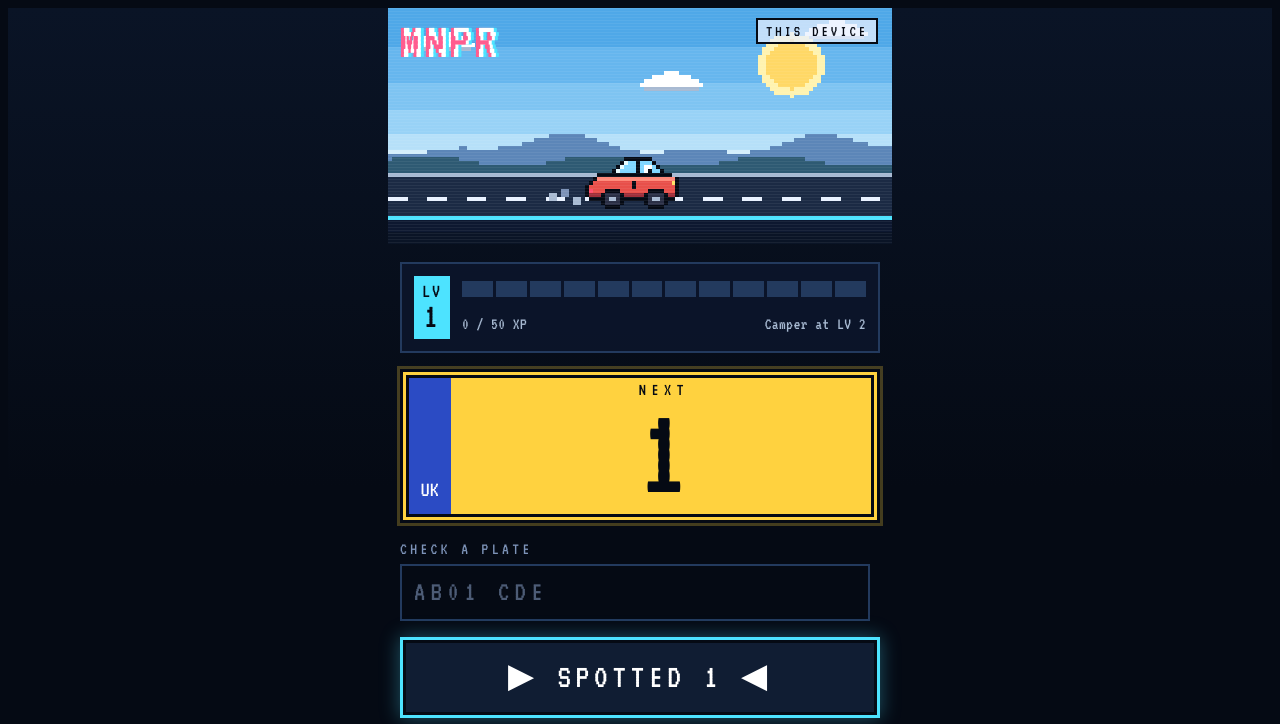
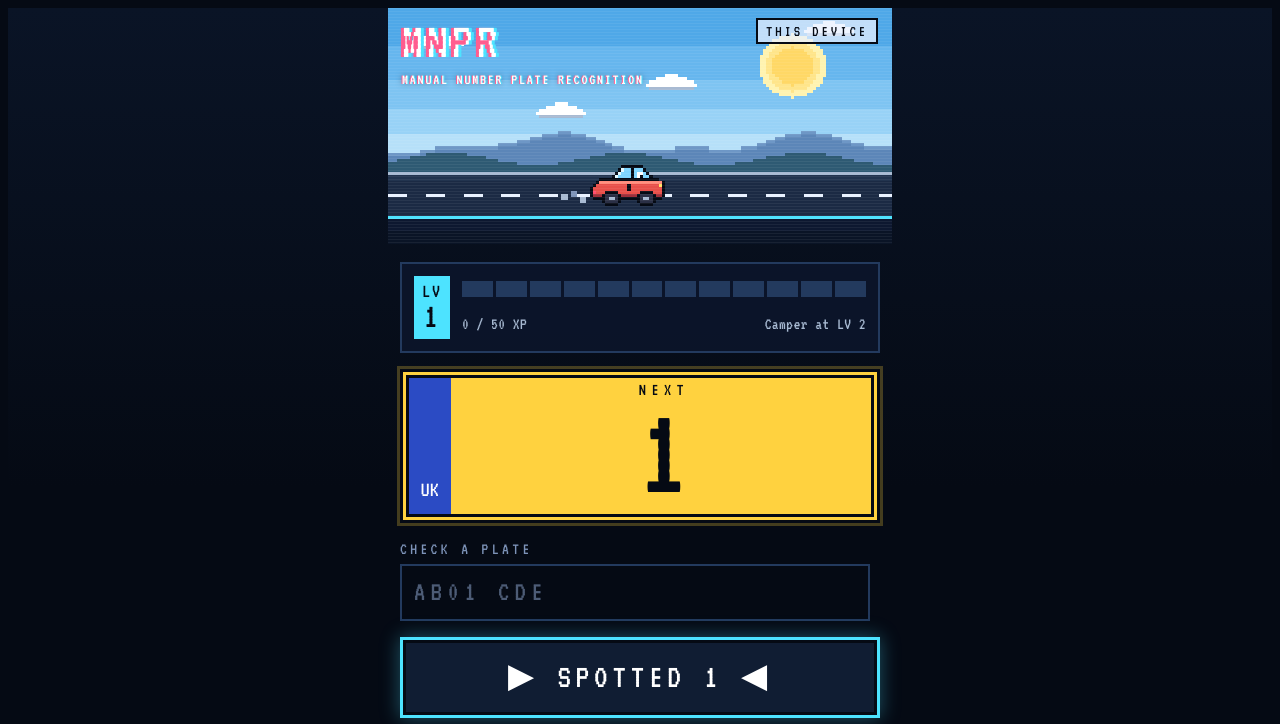
Before and after one commit to Tidework/MNPR, a plain HTML site: page index.html in a window 1280 px wide. Shown: the top 724 px of the page. Drawn offline with Linux system fonts and the light colour scheme.

Commit message:
Finer pixels and a tagline under the logo
Draw the road scene at 160 x 75 instead of 128 x 60, and the map at
2 screen pixels per map pixel instead of 3, so the pixel art is a
little sharper. Add "Manual Number Plate Recognition" under the logo.

Co-Authored-By: Claude Opus 5.5 <noreply@anthropic.com>
Claude-Session: https://claude.ai/code/session_01RkDayXFbQkxPzhVgSSw9Aj

```diff
--- a/index.html
+++ b/index.html
@@ -51,13 +51,15 @@
 
   /* ---- Scene ---- */
   .scene { position: relative; margin-inline: calc(-1 * max(12px, env(safe-area-inset-left, 0px))); }
-  .scene canvas { display: block; width: 100%; aspect-ratio: 128 / 60; image-rendering: pixelated; }
+  .scene canvas { display: block; width: 100%; aspect-ratio: 160 / 75; image-rendering: pixelated; }
   .scanlines { position: absolute; inset: 0; pointer-events: none; background: repeating-linear-gradient(to bottom, rgb(255 255 255 / 0.06) 0 1px, transparent 1px 3px); }
-  .hud { position: absolute; inset: 10px 14px auto 14px; display: flex; justify-content: space-between; align-items: flex-start; gap: 10px; }
+  .hud { position: absolute; inset: 10px 14px auto 14px; display: flex; justify-content: space-between; align-items: flex-start; flex-wrap: wrap; gap: 6px 10px; }
   .logo { position: relative; margin: 0; font: 400 52px/0.9 var(--font); letter-spacing: 0.08em; color: #fff; text-shadow: -3px 0 var(--pink), 3px 0 var(--cyan); }
   .logo::after { content: attr(data-text); position: absolute; left: 0; top: 0; color: transparent; text-shadow: -3px 0 var(--pink); clip-path: inset(40% 0 35% 0); animation: glitch 4s steps(1) infinite; }
   @keyframes glitch { 0%, 92%, 100% { transform: none; } 93% { transform: translateX(4px); } 95% { transform: translateX(-3px); } 97% { transform: translateX(2px); } }
-  .mode { font-size: 16px; letter-spacing: 0.18em; color: var(--abyss); background: rgb(232 241 255 / 0.75); padding: 2px 8px; border: 2px solid var(--abyss); }
+  .tagline { position: relative; flex-basis: 100%; font-size: 15px; letter-spacing: 0.12em; text-transform: uppercase; color: #fff; text-shadow: -1px 0 var(--pink), 1px 0 var(--cyan), 0 0 6px rgb(5 10 20 / 0.5); animation: flicker 5s steps(1) infinite; }
+  @keyframes flicker { 0%, 40%, 44%, 100% { opacity: 1; transform: none; } 41% { opacity: 0.4; transform: translateX(2px); } 43% { opacity: 0.8; transform: translateX(-1px); } }
+  .mode { flex: none; font-size: 16px; letter-spacing: 0.18em; color: var(--abyss); background: rgb(232 241 255 / 0.75); padding: 2px 8px; border: 2px solid var(--abyss); }
 
   /* ---- Frames, buttons, text ---- */
   .frame { background: var(--panel); border: 3px solid var(--cyan); box-shadow: inset 0 0 0 3px var(--abyss), 0 0 14px rgb(77 227 255 / 0.25); padding: 14px; }
@@ -222,11 +224,12 @@
 
 <div class="app">
   <header class="scene">
-    <canvas id="scene" width="128" height="60" aria-label="Your car on the road"></canvas>
+    <canvas id="scene" width="160" height="75" aria-label="Your car on the road"></canvas>
     <div class="scanlines"></div>
     <div class="hud">
       <h1 class="logo" data-text="MNPR">MNPR</h1>
       <span class="mode" id="mode">THIS DEVICE</span>
+      <div class="tagline">Manual Number Plate Recognition</div>
     </div>
   </header>
 
@@ -638,14 +641,14 @@ async function namesFor(ids) {
   return out;
 }
 
-// ---- The scene: sky, hills, road and your car, drawn at 128 × 60 pixels ----
+// ---- The scene: sky, hills, road and your car, drawn at 160 × 75 pixels ----
 
 const scene = (() => {
   const c = $("scene"), g = c.getContext("2d");
-  const SW = 128, SH = 60;
-  const clouds = [{ x: 10, y: 6, v: 0.06 }, { x: 70, y: 16, v: 0.1 }, { x: 108, y: 3, v: 0.04 }];
+  const SW = 160, HZ = 52; // width, horizon
+  const clouds = [{ x: 12, y: 8, v: 0.06 }, { x: 88, y: 21, v: 0.1 }, { x: 134, y: 4, v: 0.04 }, { x: 52, y: 30, v: 0.08 }];
   const cloud = spriteCanvas(CLOUD, PAINTS.white);
-  let carImg = null, t = 0, carX = 50, drive = null, puffs = [];
+  let carImg = null, t = 0, carX = 64, drive = null, puffs = [];
   const still = matchMedia("(prefers-reduced-motion: reduce)").matches;
 
   function circle(cx, cy, r, col) {
@@ -653,31 +656,33 @@ const scene = (() => {
     for (let y = -r; y <= r; y++) { const w = Math.round(Math.sqrt(r * r - y * y)); g.fillRect(cx - w, cy + y, w * 2 + 1, 1); }
   }
   function draw() {
-    [[0, "#4FA8E8"], [10, "#66B6EE"], [19, "#7EC4F2"], [26, "#98D2F6"], [32, "#B6E0F9"], [36, "#D4EEFC"]].forEach(([y, col], i, a) => {
-      g.fillStyle = col; g.fillRect(0, y, SW, (a[i + 1] ? a[i + 1][0] : 42) - y);
+    [[0, "#4FA8E8"], [12, "#66B6EE"], [23, "#7EC4F2"], [32, "#98D2F6"], [40, "#B6E0F9"], [46, "#D4EEFC"]].forEach(([y, col], i, a) => {
+      g.fillStyle = col; g.fillRect(0, y, SW, (a[i + 1] ? a[i + 1][0] : HZ) - y);
     });
-    circle(102, 14, 8, "#FFF3B0"); circle(102, 14, 6, "#FFD866");
+    circle(128, 18, 10, "#FFF3B0"); circle(128, 18, 8, "#FFE58A"); circle(128, 18, 6, "#FFD866");
     clouds.forEach(k => g.drawImage(cloud, Math.round(k.x), k.y));
     for (let x = 0; x < SW; x++) {
       const u = x + t * 0.15;
-      const hFar = Math.round(35 + 2 * Math.sin(u / 11) + Math.sin(u / 5));
-      g.fillStyle = "#5C86B8"; g.fillRect(x, hFar, 1, 42 - hFar);
+      const hFar = Math.round(HZ - 9 + 2.5 * Math.sin(u / 13) + 1.2 * Math.sin(u / 6));
+      g.fillStyle = "#5C86B8"; g.fillRect(x, hFar, 1, HZ - hFar);
+      g.fillStyle = "#6E97C6"; g.fillRect(x, hFar, 1, 1);
       const v = x + t * 0.4;
-      const hNear = Math.round(39 + 1.5 * Math.sin(v / 7));
-      g.fillStyle = "#2E5A73"; g.fillRect(x, hNear, 1, 42 - hNear);
+      const hNear = Math.round(HZ - 4 + 2 * Math.sin(v / 9));
+      g.fillStyle = "#2E5A73"; g.fillRect(x, hNear, 1, HZ - hNear);
     }
-    g.fillStyle = "#A8BAD2"; g.fillRect(0, 42, SW, 1);
-    g.fillStyle = "#1B2A44"; g.fillRect(0, 43, SW, 10);
+    g.fillStyle = "#A8BAD2"; g.fillRect(0, HZ, SW, 1);
+    g.fillStyle = "#1B2A44"; g.fillRect(0, HZ + 1, SW, 13);
+    g.fillStyle = "#22344F"; g.fillRect(0, HZ + 1, SW, 2);
     g.fillStyle = "#E8F1FF";
-    const off = Math.floor(t * 1.5) % 10;
-    for (let x = -off; x < SW; x += 10) g.fillRect(x, 48, 5, 1);
-    g.fillStyle = "#4DE3FF"; g.fillRect(0, 53, SW, 1);
-    g.fillStyle = "#0D1830"; g.fillRect(0, 54, SW, 3);
-    g.fillStyle = "#0A1426"; g.fillRect(0, 57, SW, 3);
+    const off = Math.floor(t * 1.8) % 12;
+    for (let x = -off; x < SW; x += 12) g.fillRect(x, HZ + 7, 6, 1);
+    g.fillStyle = "#4DE3FF"; g.fillRect(0, HZ + 14, SW, 1);
+    g.fillStyle = "#0D1830"; g.fillRect(0, HZ + 15, SW, 4);
+    g.fillStyle = "#0A1426"; g.fillRect(0, HZ + 19, SW, 4);
     puffs.forEach(p => { g.fillStyle = p.c; g.fillRect(Math.round(p.x), Math.round(p.y), 2, 2); });
     if (carImg) {
       const bob = (Math.floor(t / 3) % 2) && !drive ? 1 : 0;
-      g.drawImage(carImg, Math.round(carX), 51 - carImg.height - bob);
+      g.drawImage(carImg, Math.round(carX), HZ + 11 - carImg.height - bob);
     }
   }
   function step() {
@@ -685,11 +690,11 @@ const scene = (() => {
     clouds.forEach(k => { k.x -= k.v; if (k.x < -18) k.x = SW + 2; });
     if (drive) {
       drive.f++;
-      if (drive.f < 18) carX += drive.f * 0.5;
-      else if (drive.f === 18) carX = -40;
-      else { carX += Math.max(0.5, (50 - carX) * 0.15); if (carX >= 49.5) { carX = 50; drive = null; } }
+      if (drive.f < 20) carX += drive.f * 0.55;
+      else if (drive.f === 20) carX = -40;
+      else { carX += Math.max(0.5, (64 - carX) * 0.15); if (carX >= 63.5) { carX = 64; drive = null; } }
     }
-    if (t % 4 === 0 && carImg) puffs.push({ x: carX - 2, y: 48 - (t % 8 ? 0 : 1), c: t % 8 ? "#A8BAD2" : "#7D93B8", life: 10 });
+    if (t % 4 === 0 && carImg) puffs.push({ x: carX - 2, y: HZ + 8 - (t % 8 ? 0 : 1), c: t % 8 ? "#A8BAD2" : "#7D93B8", life: 12 });
     puffs = puffs.filter(p => (p.x -= 0.8, p.y -= 0.15, --p.life > 0));
     draw();
   }
@@ -755,7 +760,7 @@ const ROAD_PATHS = ROADS.map(([, kind, pts]) => {
   pts.forEach(([la, lo], i) => { const [x, y] = toXY(la, lo); i ? p.lineTo(x, y) : p.moveTo(x, y); });
   return [kind, p];
 });
-const PX = 3; // screen pixels per map pixel
+const PX = 2; // screen pixels per map pixel
 
 function atlas(host, { onTap, heat } = {}) {
   const canvas = document.createElement("canvas"); host.appendChild(canvas);
```
Also changed, not shown: preview.html (+33 -28 lines), src/page.html (+33 -28 lines).
